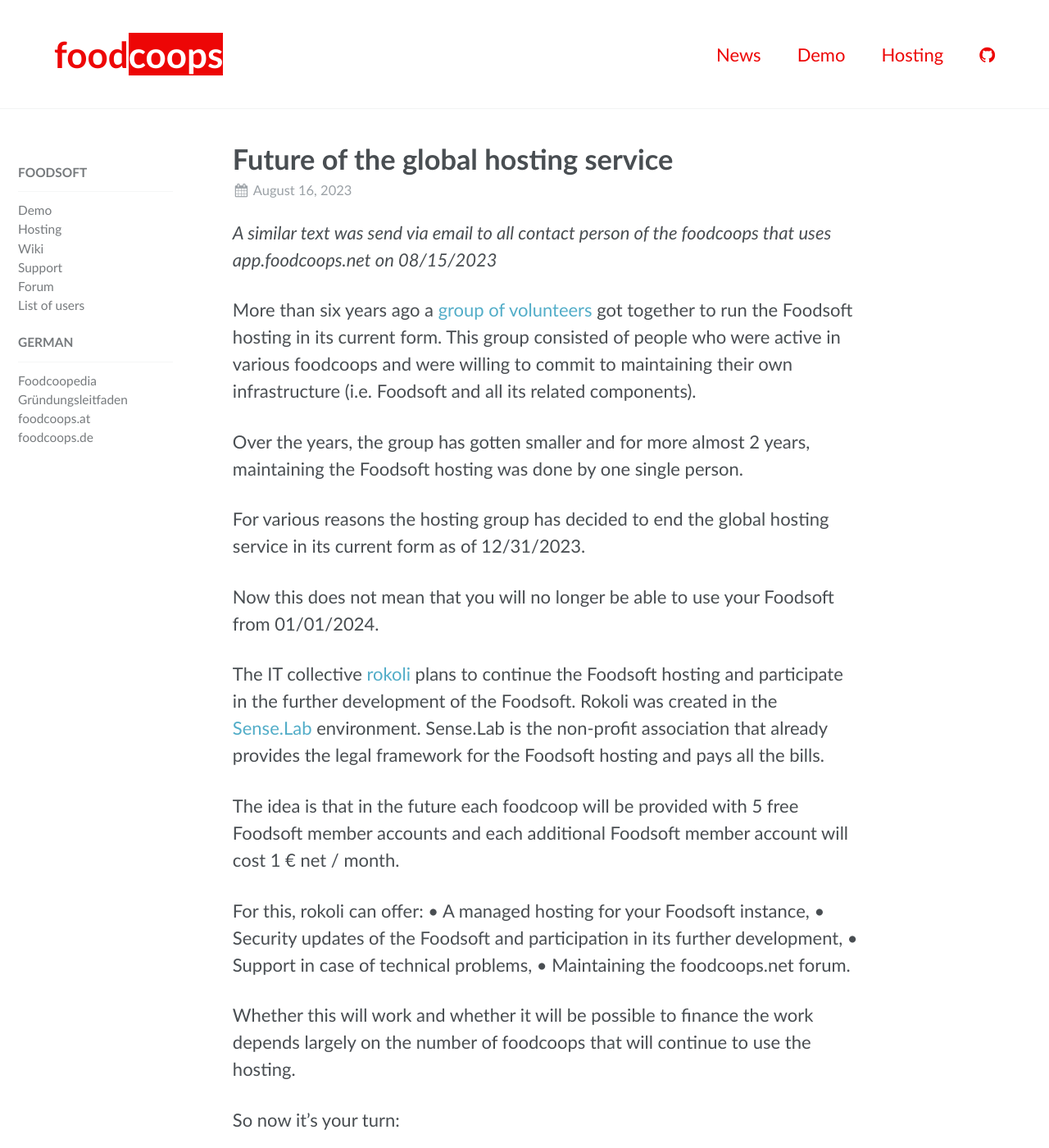
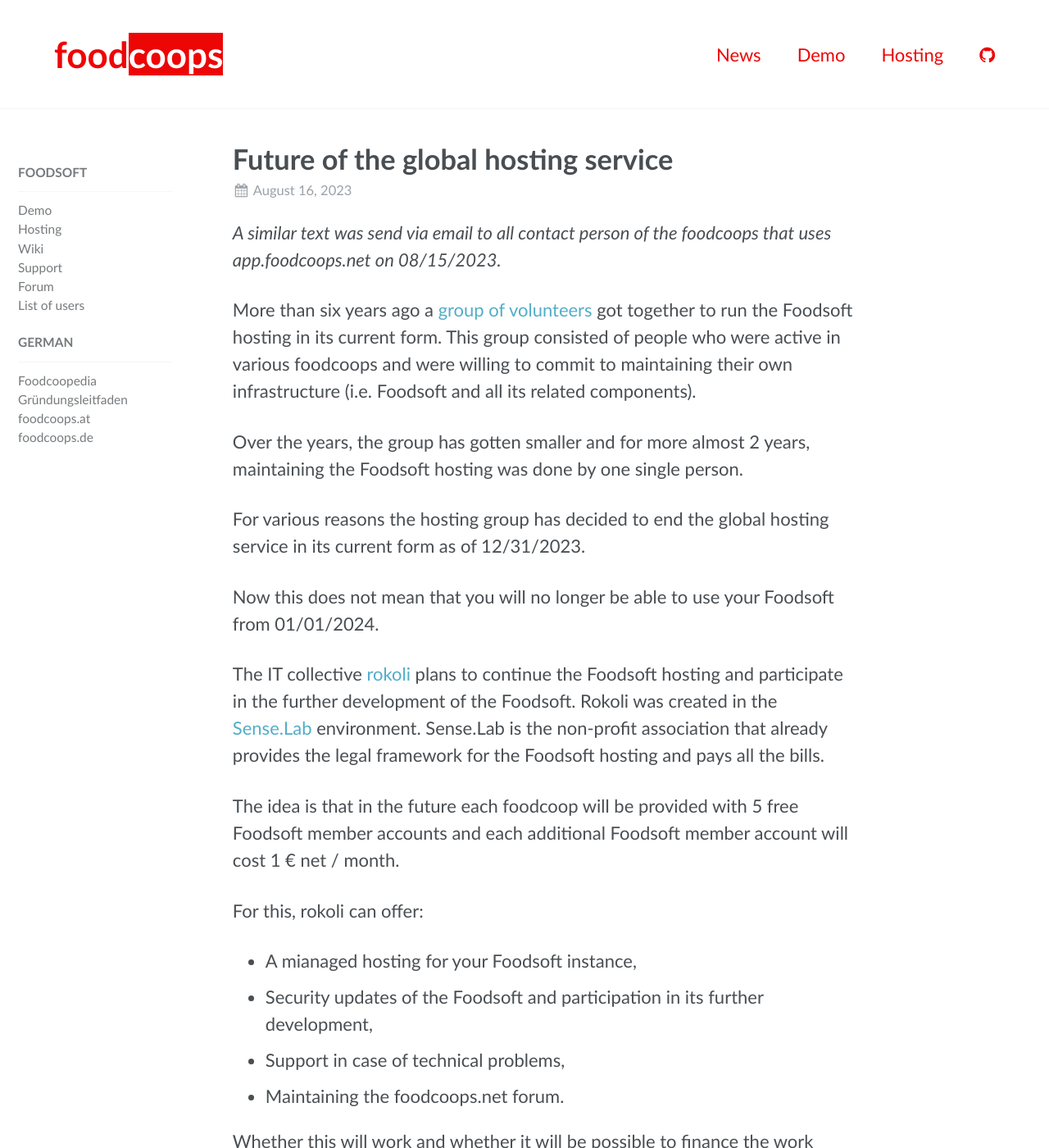
Before and after one commit to foodcoops/foodcoops.github.io, a Jekyll site: the page built from _posts/2023-08-16-future-of-hosting.md, in a window 1280 px wide and 1400 px high. Shown: the whole window at 82% size. Built offline with Jekyll 4.4.1, drawn with Linux system fonts in a browser that asks for light colours.

Commit message:
Fix formating

```diff
--- a/_posts/2023-08-16-future-of-hosting.md
+++ b/_posts/2023-08-16-future-of-hosting.md
@@ -3,7 +3,7 @@
 categories: hosting
 ---
 
-*A similar text was send via email to all contact person of the foodcoops that uses app.foodcoops.net on 08/15/2023*
+*A similar text was send via email to all contact person of the foodcoops that uses app.foodcoops.net on 08/15/2023.*
 
 More than six years ago a [group of volunteers](https://foodcoops.net/2017/07/14/open-community-driven-foodsoft-platform/)
 got together to run the Foodsoft hosting in its current form. This group consisted of people who were active in various
@@ -22,10 +22,10 @@
 The idea is that in the future each foodcoop will be provided with 5 free Foodsoft member accounts and each additional Foodsoft member account will cost 1 € net / month.
 
 For this, rokoli can offer:
-• A managed hosting for your Foodsoft instance,
-• Security updates of the Foodsoft and participation in its further development,
-• Support in case of technical problems,
-• Maintaining the foodcoops.net forum.
+- A mianaged hosting for your Foodsoft instance,
+- Security updates of the Foodsoft and participation in its further development,
+- Support in case of technical problems,
+- Maintaining the foodcoops.net forum.
 
 Whether this will work and whether it will be possible to finance the work depends largely on the number of foodcoops that will continue to use the hosting.
 
```
